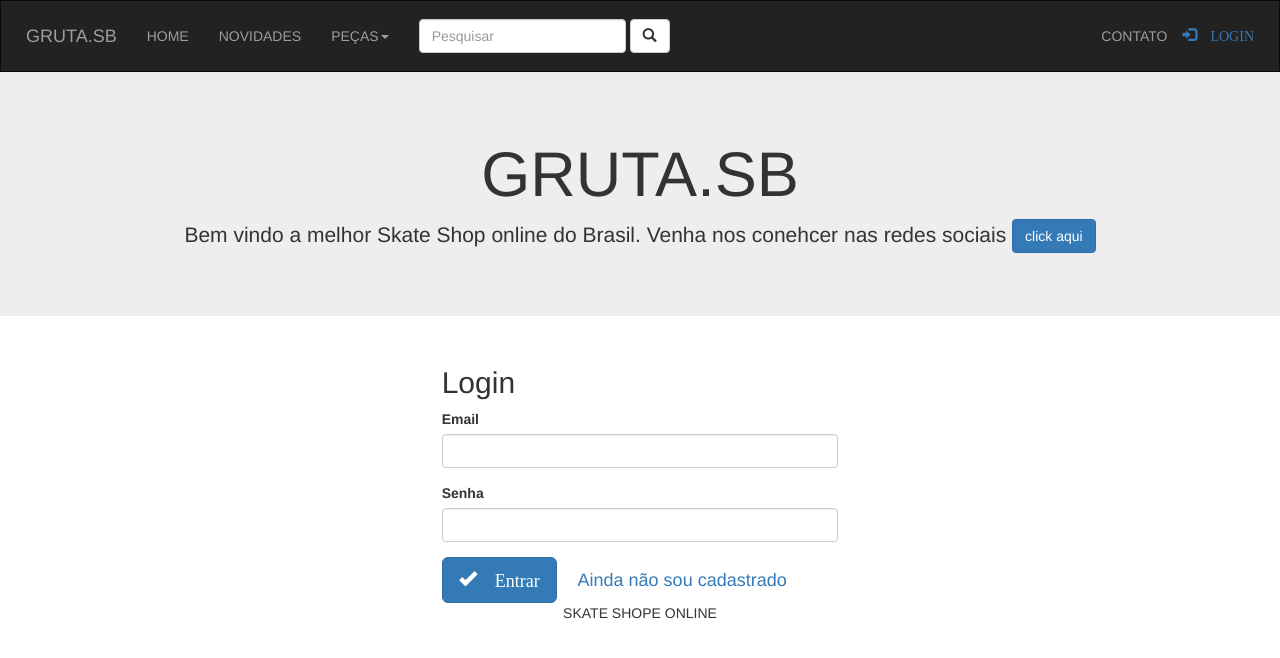
After one commit to kayfidelis/e_commerce_PHP, a PHP site: page /login.php in a window 1280 px wide. The commit adds this page. Shown: the top 658 px of the page. Run offline with PHP 8.4, Linux system fonts and the light colour scheme; some libraries are stand-ins or nearby versions.

Commit message:
projeto em andamento

```diff
--- a/cabecalho.html
+++ b/cabecalho.html
@@ -1,9 +1,9 @@
 <div class="jumbotron text-center">
-    <h1>Gruta.SB</h1>
+    <h1>GRUTA.SB</h1>
     <p>Bem vindo a melhor Skate Shop online do Brasil.
     Venha nos conehcer nas redes sociais
     <a class="btn btn- btn-primary" href="https://www.instagram.com/" target="_blank" button>click aqui</a>
     </p>
-//..........
+
     </p>
 </div>
--- a/conexao.php
+++ b/conexao.php
@@ -1,14 +1,11 @@
 <?php
 
     $servidor = "localhost";
-    $usuario = "root";
-    $senha = "854531";
+    $usuario = "Kayque";
+    $senha = "123456";
     $banco = "Skate_Shop";
 
-    $cn = new mysqli ($servidor, $usuario, $senha, $banco);
-    if($cn ->connect_error){
-        echo "Falha ao conectar: (" . $cn->connect_error . ") " . $cn->connect_error;
-    }
-    // .........
+    $cn = new PDO ("mysql:host=$servidor;dbname=$banco", $usuario, $senha);
+
 
 ?>
--- a/conteiner.php
+++ b/conteiner.php
@@ -5,7 +5,7 @@
 
 <div class="container-fluid">
     <div class="row">
-        <?php while ($exibe = $consulta->fetch_assoc()) { ?>
+        <?php while ($exibe = $consulta->fetch(PDO::FETCH_ASSOC)) { ?>
             <div class="col-sm-3 text-center">
                 <img src="imagens/<?php echo $exibe['img_produto']; ?>.jpg" class="img-responsive" style="width:100%">
                 <div>
--- a/footer.php
+++ b/footer.php
@@ -1,4 +1,3 @@
 <footer class="conteiner-fluid text-center">
     <p>SKATE SHOPE ONLINE</p>
-    //.......
 </footer>
--- /dev/null
+++ b/login.php
@@ -0,0 +1,73 @@
+<!DOCTYPE html>
+<html lang="pt-br">
+
+<head>
+    <meta charset="UTF-8">
+    <meta name="viewport" content="width=device-width, initial-scale=1.0">
+    <title>Login do Usuário</title>
+    <meta name="viewport" content="width=device-width, initial-scale=1">
+    <link rel="stylesheet" href="https://maxcdn.bootstrapcdn.com/bootstrap/3.3.7/css/bootstrap.min.css">
+    <script src="https://ajax.googleapis.com/ajax/libs/jquery/3.2.1/jquery.min.js"></script>
+    <script src="https://maxcdn.bootstrapcdn.com/bootstrap/3.3.7/js/bootstrap.min.js"></script>
+    <style>
+        .navbar {
+            margin-bottom: 0;
+        }
+
+        #logon {
+            margin-top: 1.1em;
+        }
+
+        .navbar {
+            margin-bottom: 0
+        }
+        .navbar{
+            margin-bottom: 0;
+            padding: 1rem;
+            border-radius: 0;
+        }
+    </style>
+</head>
+
+<body>
+    <?php
+
+    include 'conexao.php';
+    include 'navbar.php';
+    include 'cabecalho.html';
+    ?>
+    <div class="container-fluid">
+
+        <div class="row">
+
+            <div class="col-sm-4 col-sm-offset-4">
+
+                <h2>Login</h2>
+                <form name="frmusuario" method="post" action="validação.php">
+
+                    <div class="form-group">
+                        <label for="email">Email</label>
+                        <input name="email" type="email" class="form-control" required id="email">
+                    </div>
+
+                    <div class="form-group">
+                        <label for="senha">Senha</label>
+                        <input name="senha" type="password" class="form-control" required id="senha">
+                    </div>
+
+                    <button type="submit" class="btn btn-lg btn-primary">
+                        <span class="glyphicon glyphicon-ok"> Entrar</span>
+                    </button>
+
+                    <button type="submit" class="btn btn-lg btn-link">
+                        Ainda não sou cadastrado
+                    </button>
+                </form>
+            </div>
+        </div>
+    </div>
+
+    <?php include 'footer.php' ?>
+</body>
+
+</html>
--- a/navbar.php
+++ b/navbar.php
@@ -7,7 +7,7 @@
         <span class="icon-bar"></span>
         <span class="icon-bar"></span>
       </button>
-      <a class="navbar-brand" href="#">GRUTA.SB</a>
+      <a class="navbar-brand" href="index.php">GRUTA.SB</a>
     </div>
     <div class="collapse navbar-collapse" id="bs-example-navbar-collapse-1">
       <ul class="nav navbar-nav">
@@ -33,9 +33,19 @@
           <span class="glyphicon glyphicon-search">
         </button>
       </form>
+
       <ul class="nav navbar-nav navbar-right">
-        <li><a href="#">Contato</a></li>
-        </li><a href="#"><span class="glyphicon glyphicon-log-in" id="logon"> Logon</a></li>
+        <li><a href="#">CONTATO</a></li>
+
+        <?php  if (empty ($_SESSION['ID'])) { ?>
+        </li><a href="login.php"><span class="glyphicon glyphicon-log-in" id="logon"> LOGIN</a></li>
+        <?php }  else {
+          $consulta_usuario = $cn->query("select nm_Usuario from tbl_Usuario where cd_Usuario = '$_SESSION[ID]'");
+          $exibe_usuario = $consulta_usuario->fetch(PDO::FETCH_ASSOC);
+          ?>
+          </li><a href="#"><span class="glyphicon glyphicon-user" id="user">   <?php echo $exibe_usuario['nm_Usuario'] ?></a></li>
+          </li><a href="sair.php"><span class="glyphicon glyphicon" id="logon">   SAIR</a></li>
+          <?php } ?>
       </ul>
     </div>
   </div>
```
Also changed, not shown: Lançamento.php (+7 -4 lines), banco de dados/banco de dados.sql (+71 -34 lines), categoria.php (+7 -4 lines), index.php (+15 -7 lines), validação.php (added, +21 -0 lines), erro.php (added), sair.php (added).
